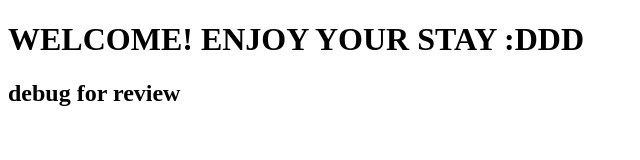
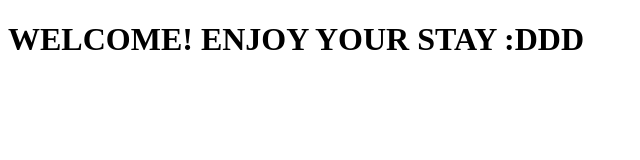
Before and after one commit to tunkukhairihermione/potionfy, a plain HTML site: page index.html in a window 1280 px wide. Shown: the whole page, without its empty margins (0-640 px from the left). Drawn offline with Linux system fonts and the light colour scheme.

Commit message:
buang dfr

```diff
--- a/index.html
+++ b/index.html
@@ -12,7 +12,5 @@
         WELCOME! ENJOY YOUR STAY :DDD
 
     </h1>
-
-    <h2>debug for review</h2>
 </body>
 </html>
```
